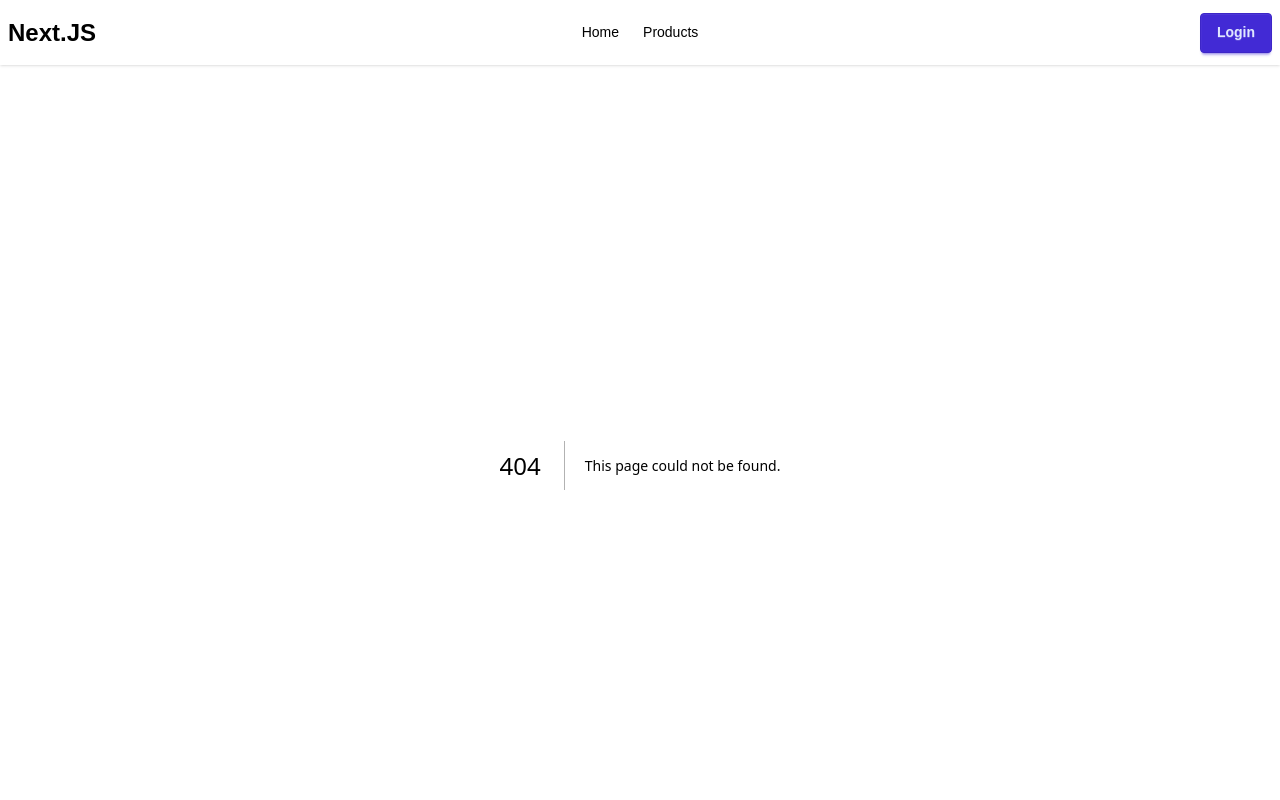
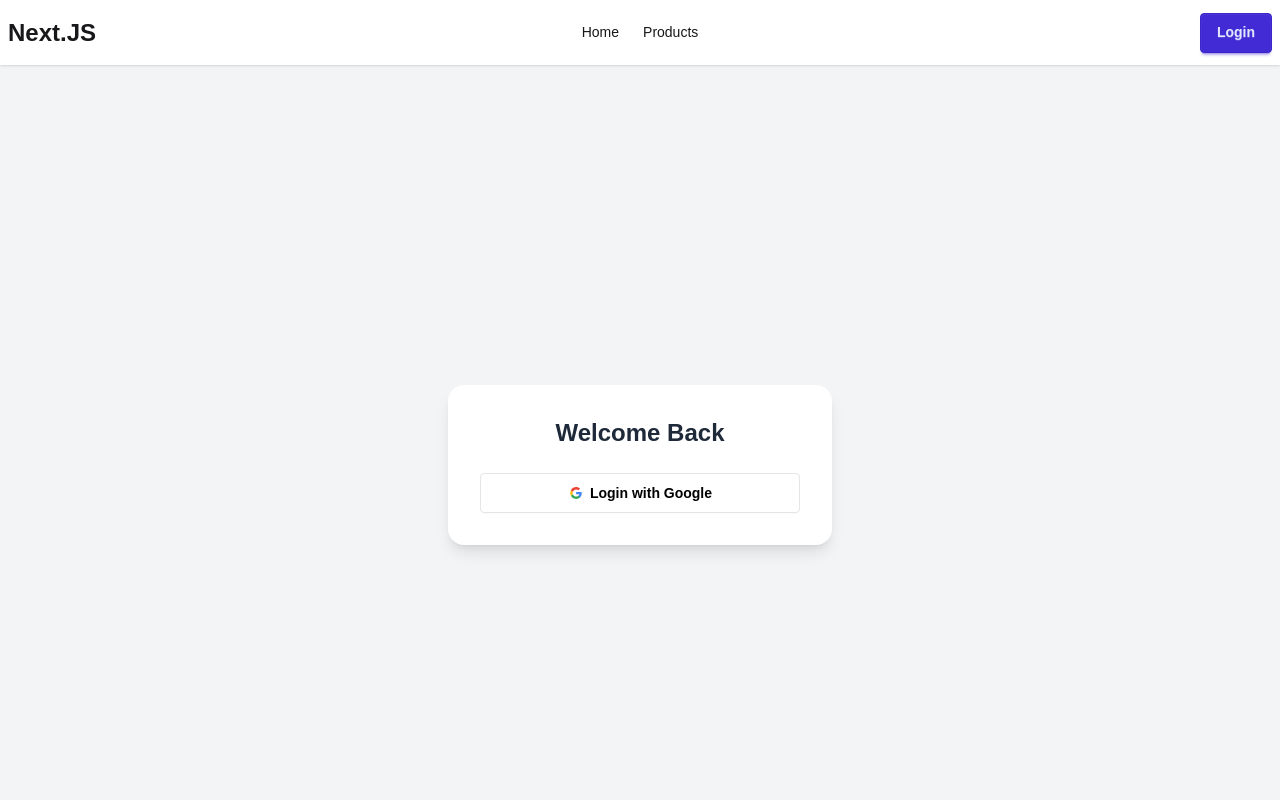
Before and after one commit to FajlaRabby24/scic-nextjs-task, a Next.js app: page /login in a window 1280 px wide. Before the commit this address had no page. Shown: the top 800 px of the page. Built offline with nearby package versions, Linux system fonts and the light colour scheme.

Commit message:
login page design done

```diff
--- a/package.json
+++ b/package.json
@@ -11,6 +11,7 @@
   "dependencies": {
     "axios": "^1.11.0",
     "next": "15.5.0",
+    "next-auth": "^4.24.11",
     "react": "19.1.0",
     "react-dom": "19.1.0",
     "react-icons": "^5.5.0"
--- a/src/app/components/Navbar.jsx
+++ b/src/app/components/Navbar.jsx
@@ -1,11 +1,13 @@
 "use client";
 
 import Link from "next/link";
-import { usePathname } from "next/navigation";
+import { usePathname, useRouter } from "next/navigation";
+
 import Button from "./Button";
 
 const Navbar = () => {
   const pathName = usePathname();
+  const router = useRouter();
 
   const links = [
     { name: "Home", href: "/" },
@@ -59,7 +61,7 @@
           </ul>
         </div>
         <div className="navbar-end">
-          <Button>Login</Button>
+          <Button onClick={() => router.push("/login")}>Login</Button>
         </div>
       </div>
     </nav>
--- /dev/null
+++ b/src/app/login/page.jsx
@@ -0,0 +1,44 @@
+const LoginPage = () => {
+  return (
+    <div className="flex min-h-screen items-center justify-center bg-gray-100">
+      <div className="w-full max-w-sm rounded-2xl bg-white p-8 shadow-lg">
+        <h1 className="mb-6 text-center text-2xl font-bold text-gray-800">
+          Welcome Back
+        </h1>
+        {/* Google */}
+        <button className="btn btn-block bg-white text-black border-[#e5e5e5]">
+          <svg
+            aria-label="Google logo"
+            width="16"
+            height="16"
+            xmlns="http://www.w3.org/2000/svg"
+            viewBox="0 0 512 512"
+          >
+            <g>
+              <path d="m0 0H512V512H0" fill="#fff"></path>
+              <path
+                fill="#34a853"
+                d="M153 292c30 82 118 95 171 60h62v48A192 192 0 0190 341"
+              ></path>
+              <path
+                fill="#4285f4"
+                d="m386 400a140 175 0 0053-179H260v74h102q-7 37-38 57"
+              ></path>
+              <path
+                fill="#fbbc02"
+                d="m90 341a208 200 0 010-171l63 49q-12 37 0 73"
+              ></path>
+              <path
+                fill="#ea4335"
+                d="m153 219c22-69 116-109 179-50l55-54c-78-75-230-72-297 55"
+              ></path>
+            </g>
+          </svg>
+          Login with Google
+        </button>
+      </div>
+    </div>
+  );
+};
+
+export default LoginPage;
```
Also changed, not shown: 1 other file (tests, documents, lock files or other folders).
